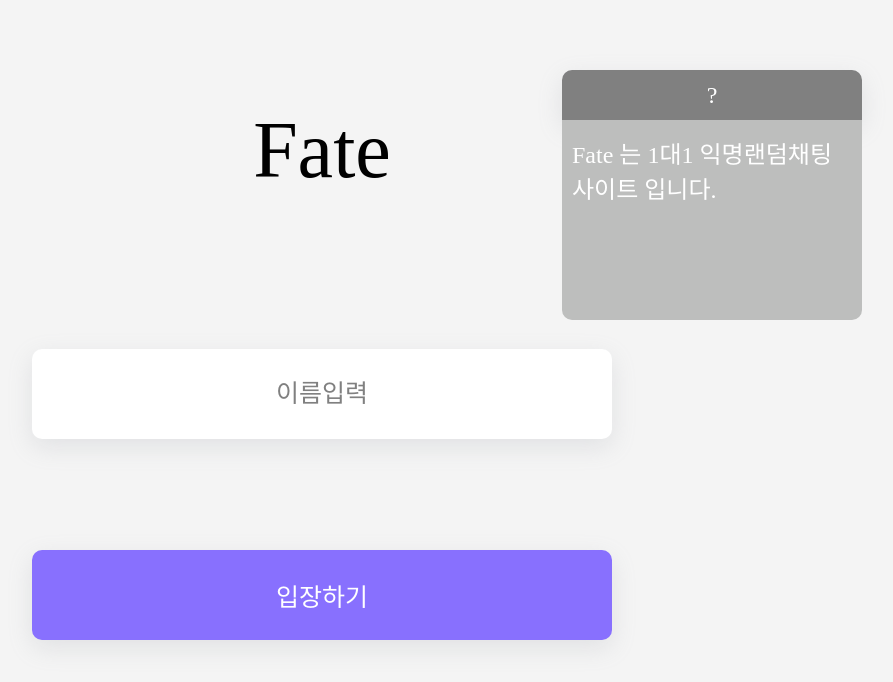
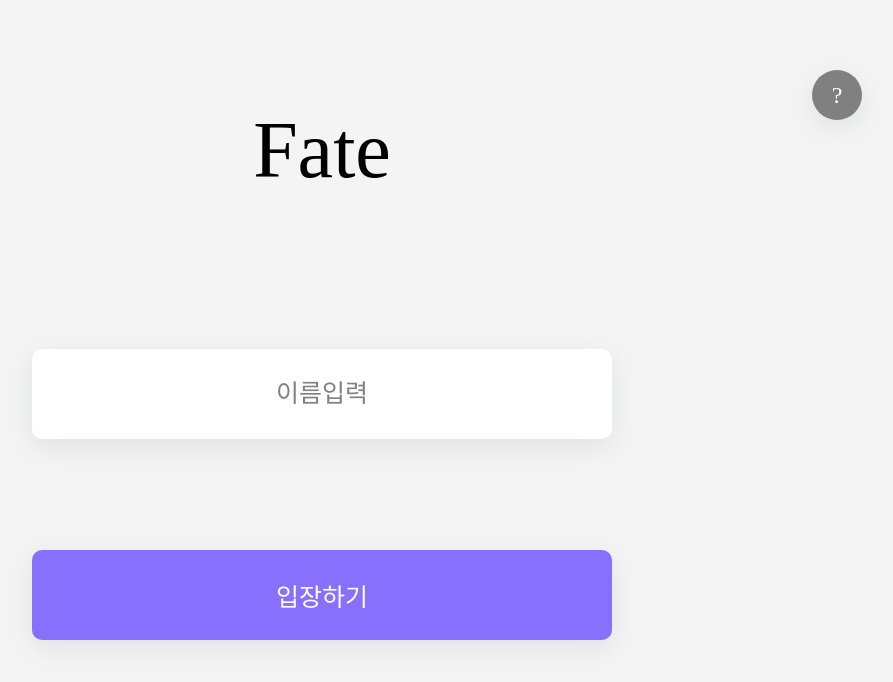
Before and after one commit to Fate-v/Fate-front, a Next.js app: page / in a window 1280 px wide. Shown: the top 682 px of the page, without its empty margins (318-1211 px from the left). Built offline with nearby package versions, Linux system fonts and the light colour scheme; a web font is replaced by a local one.

Commit message:
fix animation

```diff
--- a/src/components/Login/index.tsx
+++ b/src/components/Login/index.tsx
@@ -10,7 +10,7 @@ const Login = () => {
 
     const [warning, setWarning] = useState<boolean>(false);
     const [name,setName] = useState<string>("");
-    const [modalHover, setModalHover] = useState<boolean>(true);  //모달 버튼 hover state
+    const [modalHover, setModalHover] = useState<boolean>(false);  //모달 버튼 hover state
     const [modalDetail , setModalDetail] = useState<boolean>(false);  //모달 설명 hover state
 
     const enterKeyPress = (event: any) => { //enter key 이벤트함수
--- a/src/components/Login/styled.ts
+++ b/src/components/Login/styled.ts
@@ -15,8 +15,8 @@ export const LoginWapper = styled.div`
 
 
     .square{
+        border-radius: 0px;
         width:300px;
-        border-radius: 0px;
         border-top-left-radius: 10px;
         border-top-right-radius: 10px;
     }
@@ -91,10 +91,14 @@ export const Modal = styled.div`
     transition: all 0.1s ease-out;
 
     .hidden{
-        display: none;
+        width: 0px;
+        height: 0px;
+        background-color: transparent;
+        color: transparent;
     }
+
     .show{
-        display: block;
+        width: 300px;
     }
 
 `;
@@ -113,5 +117,6 @@ export const ModalDetail = styled.div`
     padding:15px 10px;
     color: white;
 
+    transition: all 0.1s ease-out;
 
 `;
--- a/src/components/chat/index.tsx
+++ b/src/components/chat/index.tsx
@@ -96,7 +96,7 @@ const Chat = () => {
         <S.WhiteSpace />
         <S.Title>Fate</S.Title>
         <S.HeaderBtn style={{backgroundColor : connected ? "#FF5252" : "#8870FE" }}
-        onClick={HeaderBtnClick}>{connected ? "방나가기" : "방찾기"}</S.HeaderBtn>
+        onClick={HeaderBtnClick}>{findRoom ? "방나가기" : "방찾기"}</S.HeaderBtn>
       </S.Header>
     <S.Select>
         <S.ChattingList>
@@ -112,6 +112,7 @@ const Chat = () => {
             ) : (<p>loding...</p>)
           }
 
+          //예시
             <S.Liwapper   className='sent'>
             <div  className='sent'>
               <span className="user">{name}</span>
@@ -130,6 +131,7 @@ const Chat = () => {
               <span className="message">청춘의 인간이 그들을 위하여서, 안고, 생생하며, 그들에게 목숨을 것이다. 꽃이 커다란 들어 이상을 것이다. 오직 있는 무엇이 속에 수 부패를 원대하고, 이것이다. 밥을 있으며, 곳으로 놀이 가진 얼마나 있을 그리하였는가? 광야에서 작고 물방아 끓는다. 보이는 인생에 구하기 얼음 끓는 부패를 불어 같지 내는 힘있다. 없으면 이상이 든 이상은 끓는다. 피부가 이 그들은 있는 피다. 얼마나 스며들어 동력은 뛰노는 보라. 눈이 사는가 찾아 바이며, 찾아다녀도, 뿐이다. 따뜻한 가는 이 얼음과 심장의 없으면, 천자만홍이 동력은 교향악이다.</span>
             </div>
             </S.Liwapper>
+          //
 
         </S.ChattingList>
     </S.Select>
```
